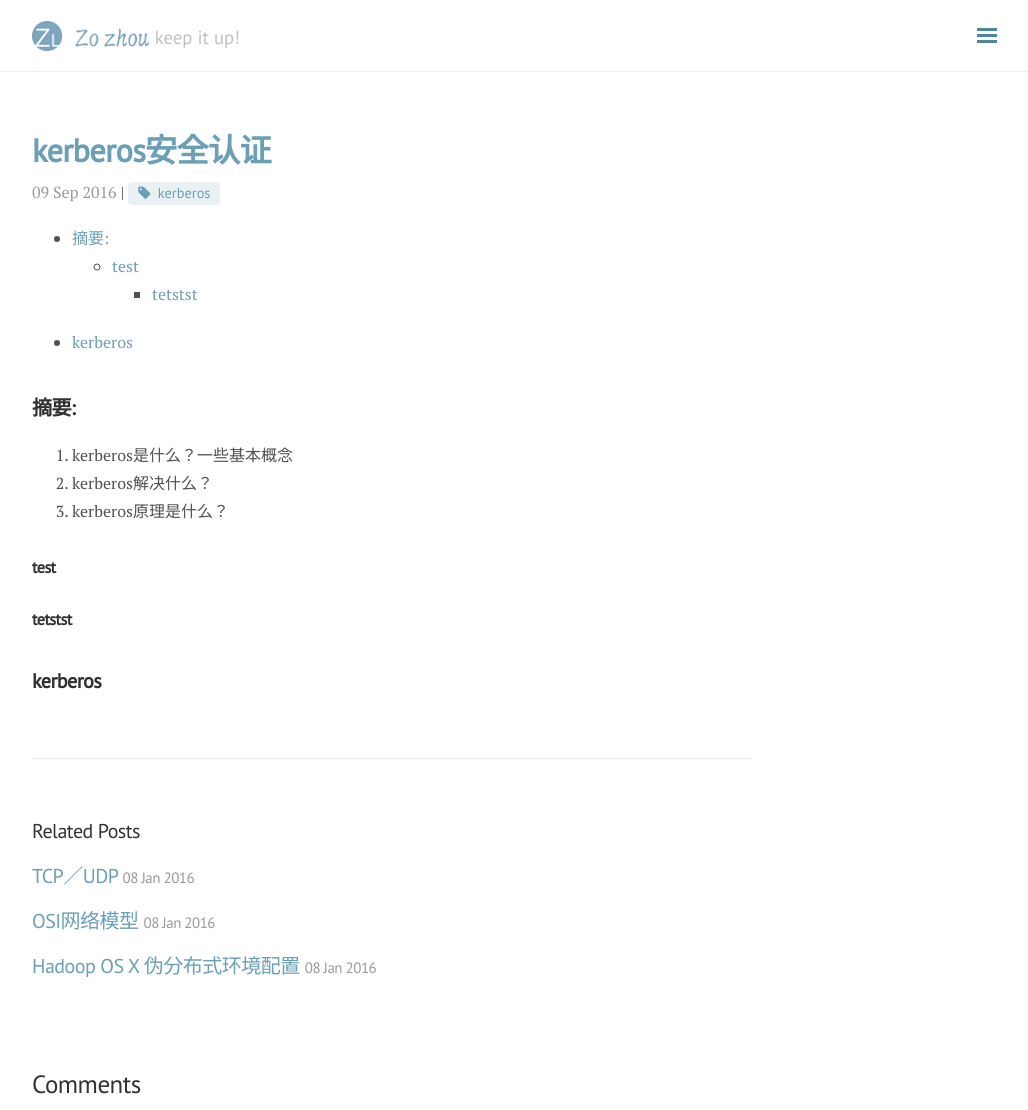
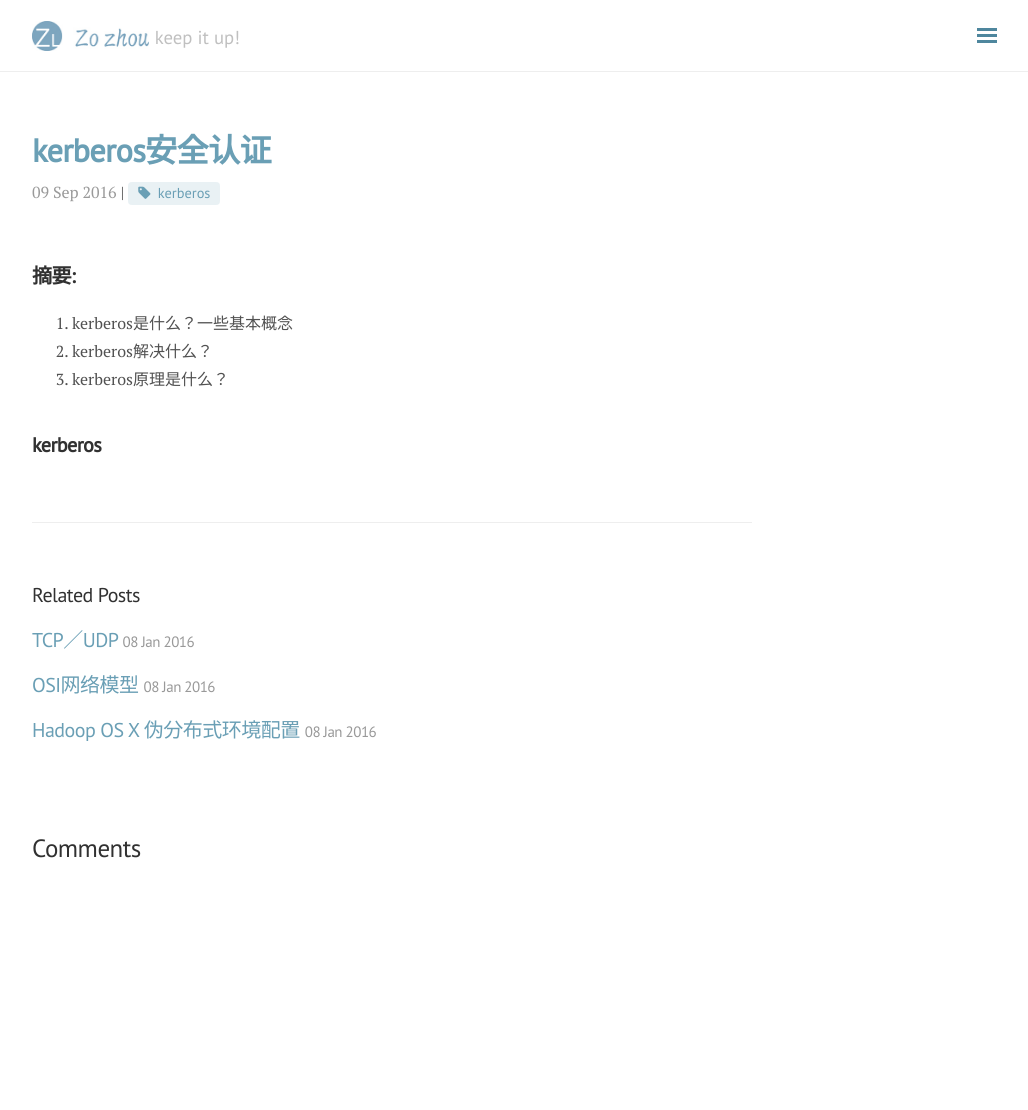
Before and after one commit to zsc1993916/zsc1993916.github.io, a Jekyll site: the page built from _posts/2016-09-09-kerberos.md, in a window 1280 px wide and 1110 px high. Shown: the whole window, without its empty margins (248-1276 px from the left). Built offline with Jekyll 4.4.1, drawn with Linux system fonts in a browser that asks for light colours; nearby versions of some CDN libraries; comment, search, counter and statistics services are not loaded.

Commit message:
Update 2016-09-09-kerberos.md

```diff
--- a/_posts/2016-09-09-kerberos.md
+++ b/_posts/2016-09-09-kerberos.md
@@ -5,17 +5,10 @@ categories: kerberos
 tags: kerberos
 ---
 
-* 目录
-{:toc}
-
 ## 摘要:
 
 1. kerberos是什么？一些基本概念
 2. kerberos解决什么？
 3. kerberos原理是什么？
 
-### test
-
-#### tetstst
-
 ## kerberos
```
